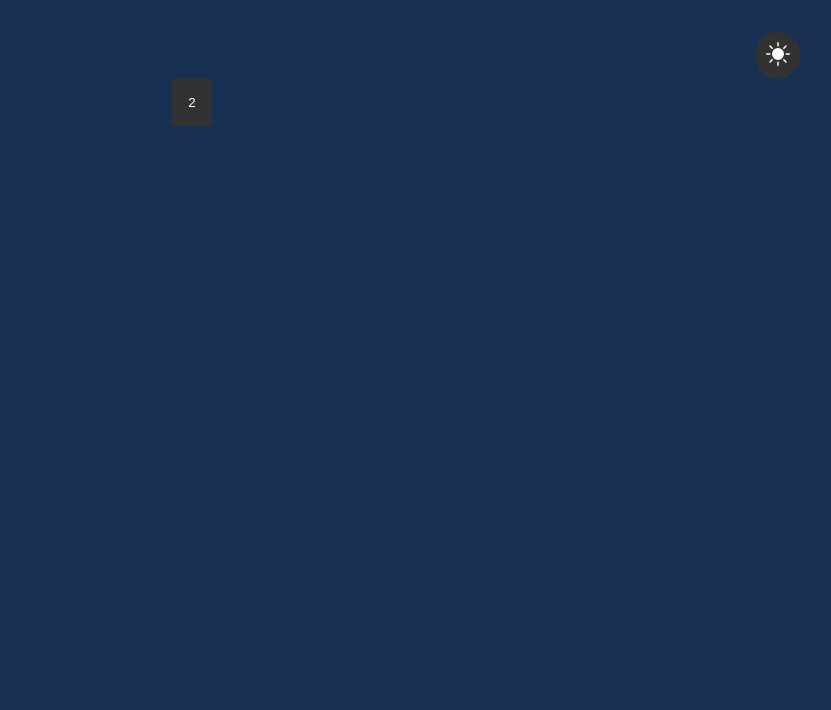
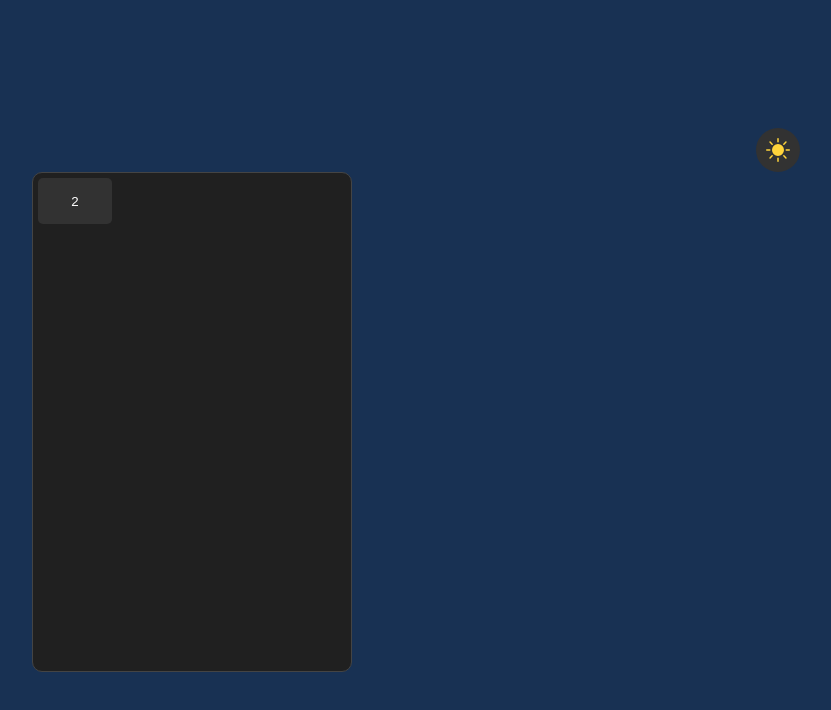
Before and after one commit to roninJosue/calculator, a React (Create React App) app: page / in a window 1280 px wide. Shown: the top 710 px of the page, without its empty margins (448-1279 px from the left). Built offline with nearby package versions, Linux system fonts and the light colour scheme.

Commit message:
* Modifying test. * Adding transition to components

```diff
--- a/src/components/Calculator/Calculator.jsx
+++ b/src/components/Calculator/Calculator.jsx
@@ -1,11 +1,12 @@
 import React from 'react';
 import Button from "../Button";
+import {Section} from "../Styled/Section";
 
 const Calculator = () => {
   return (
-    <section>
+    <Section aria-label='calculator'>
       <Button text={2} onClick={() => console.log('test')} />
-    </section>
+    </Section>
   );
 };
 
--- a/src/components/Styled/Button.jsx
+++ b/src/components/Styled/Button.jsx
@@ -1,11 +1,14 @@
 import styled from "styled-components";
+import {transitionCSS} from "../../styles/utils";
 
 export const StyledButton = styled.button`
   background-color: ${({theme}) => theme.operatorButtonBg};
   color: ${({theme}) => theme.color};
-  border: none;
-  padding: 1rem;
+  border: 1px solid ${({theme}) => theme.borderButton};
+  border-radius: 5px;
+  padding: .9rem 2rem;
   cursor: pointer;
+  ${transitionCSS}
 
   &:hover{
     background-color: ${({theme}) => theme.operatorButtonHoverBg}
--- a/src/components/Styled/Main.jsx
+++ b/src/components/Styled/Main.jsx
@@ -1,9 +1,11 @@
 import styled from "styled-components"
+import {transitionCSS} from "../../styles/utils";
 
 export const Main = styled.main`
   display: flex;
   flex-direction: column;
   justify-content: center;
   align-items: center;
-  transition: all .5s ease-in;
+  transition: ${transitionCSS}
+  height: 100vh;
 `
--- /dev/null
+++ b/src/components/Styled/Section.jsx
@@ -0,0 +1,12 @@
+import styled from "styled-components"
+import {transitionCSS} from "../../styles/utils";
+
+export const Section = styled.section`
+  min-width: 320px;
+  min-height: 500px;
+  background-color: ${({theme}) => theme.calculatorBg};
+  border: 1px solid ${({theme}) => theme.borderColor};
+  border-radius: 10px;
+  padding: .325rem;
+  ${transitionCSS}
+`
--- a/src/components/ThemeToggler/ThemeToggler.jsx
+++ b/src/components/ThemeToggler/ThemeToggler.jsx
@@ -1,8 +1,15 @@
 import {useRecoilState} from "recoil";
+import styled from "styled-components";
 import {ThemeButton} from "../Styled/Button";
 import {BsFillSunFill, BsFillMoonFill} from "react-icons/bs";
 import themeAtom from "../../recoil/theme/atom";
 import {THEMES} from "../../constants";
+
+const StyledSpan = styled.span`
+  display: flex;
+  align-items: center;
+  justify-content: center;
+`
 
 const ThemeToggler = () => {
   const [theme, setTheme] = useRecoilState(themeAtom)
@@ -12,10 +19,19 @@ const ThemeToggler = () => {
   }
 
   return (
-    <ThemeButton onClick={handleClick}>
+    <ThemeButton
+      onClick={handleClick}
+      aria-label='theme-toggler'
+      className={`theme-${theme === THEMES.DARK ? THEMES.DARK : THEMES.LIGHT}`}
+    >
       {theme === THEMES.DARK ?
-        <span><BsFillSunFill size='1.5rem' /></span> :
-        <span><BsFillMoonFill size='1.5rem' /></span>
+        (<StyledSpan >
+          <BsFillSunFill size='1.5rem' color='#ffd43b' />
+        </StyledSpan>)
+        :
+        (<StyledSpan>
+          <BsFillMoonFill size='1.5rem' color='#74C0FC' />
+        </StyledSpan>)
       }
     </ThemeButton>
   )
--- a/src/styles/GlobalStyles.js
+++ b/src/styles/GlobalStyles.js
@@ -1,11 +1,16 @@
 import {createGlobalStyle} from "styled-components"
+import {transitionCSS} from "./utils";
 
 export const GlobalStyles = createGlobalStyle`
+  * {
+    box-sizing: border-box;
+  }
+
   body {
     background: ${({theme}) => theme.bodyBg};
     color: ${({theme}) => theme.color};
-    transition: all .3s ease-in;
     margin: 0;
-    padding: 2rem;
+    padding: 0 2rem;
+    ${transitionCSS}
   }
 `
--- a/src/styles/theme.js
+++ b/src/styles/theme.js
@@ -8,7 +8,9 @@ export const lightTheme = {
   operatorButtonActiveBg: '#f9f8fc',
   equalButtonBg: '#266c88',
   equalButtonHoverBg: '#3b7993',
-  bodyBg: '#183153'
+  bodyBg: '#183153',
+  borderColor: '#444444',
+  borderButton: '#cccccc'
 }
 
 export const darkTheme = {
@@ -21,6 +23,8 @@ export const darkTheme = {
   operatorButtonActiveBg: '#28272d',
   equalButtonBg: '#6fc4d5',
   equalButtonHoverBg: '#67b3c3',
-  bodyBg: '#183153'
+  bodyBg: '#183153',
+  borderColor: '#444444',
+  borderButton: 'transparent'
   //bodyBg: '#08090A'
 }
--- /dev/null
+++ b/src/styles/utils.js
@@ -0,0 +1,5 @@
+import {css} from "styled-components";
+
+export const transitionCSS = css`
+  transition: all .500ms cubic-bezier(.17,.67,.71,.35);
+`
```
Also changed, not shown: 2 other files (tests, documents, lock files or other folders).
